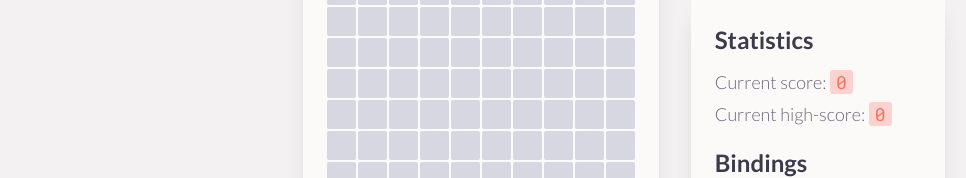
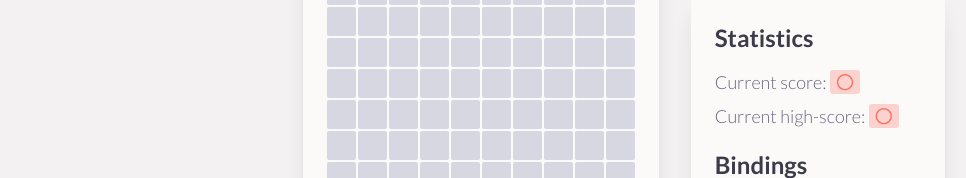
Before and after one commit to clk1006/teris, a Next.js app: page / in a window 1280 px wide. Both pictures are taken after a click on the button "Start". Shown: the part 347-525 px from the top of the page, without its empty margins (0-966 px from the left). Built offline with nearby package versions, Linux system fonts and the light colour scheme.

Commit message:
testing number formats

```diff
--- a/pages/index.js
+++ b/pages/index.js
@@ -411,11 +411,11 @@ export default function Home() {
                                         <div className="stats-container">
                                             <div className="stat-container">
                                                 <span>Current score: </span>
-                                                <span className="output output-score">{data.score}</span>
+                                                <span className="output output-score">{data.score.toLocaleString('zh-Hans-CN-u-nu-hanidec')}</span>
                                             </div>
                                             <div className="stat-container">
                                                 <span>Current high-score: </span>
-                                                <span className="output output-high-score">{data.score}</span>
+                                                <span className="output output-high-score">{data.score.toLocaleString('zh-Hans-CN-u-nu-hanidec')}</span>
                                             </div>
                                         </div>
 
@@ -515,11 +515,11 @@ export default function Home() {
                                 perform better next time.</p>
                             <div className="stat-container">
                                 <span>Your score: </span>
-                                <span className="output output-score">{data.score}</span>
+                                <span className="output output-score">{data.score.toLocaleString('zh-Hans-CN-u-nu-hanidec')}</span>
                             </div>
                             <div className="stat-container">
                                 <span>Your high-score: </span>
-                                <span className="output output-high-score">{data.score}</span>
+                                <span className="output output-high-score">{data.score.toLocaleString('zh-Hans-CN-u-nu-hanidec')}</span>
                             </div>
                             <p>You may try again via the button below.</p>
                             <button className="restart-btn btn" onClick={(event) => {
```
